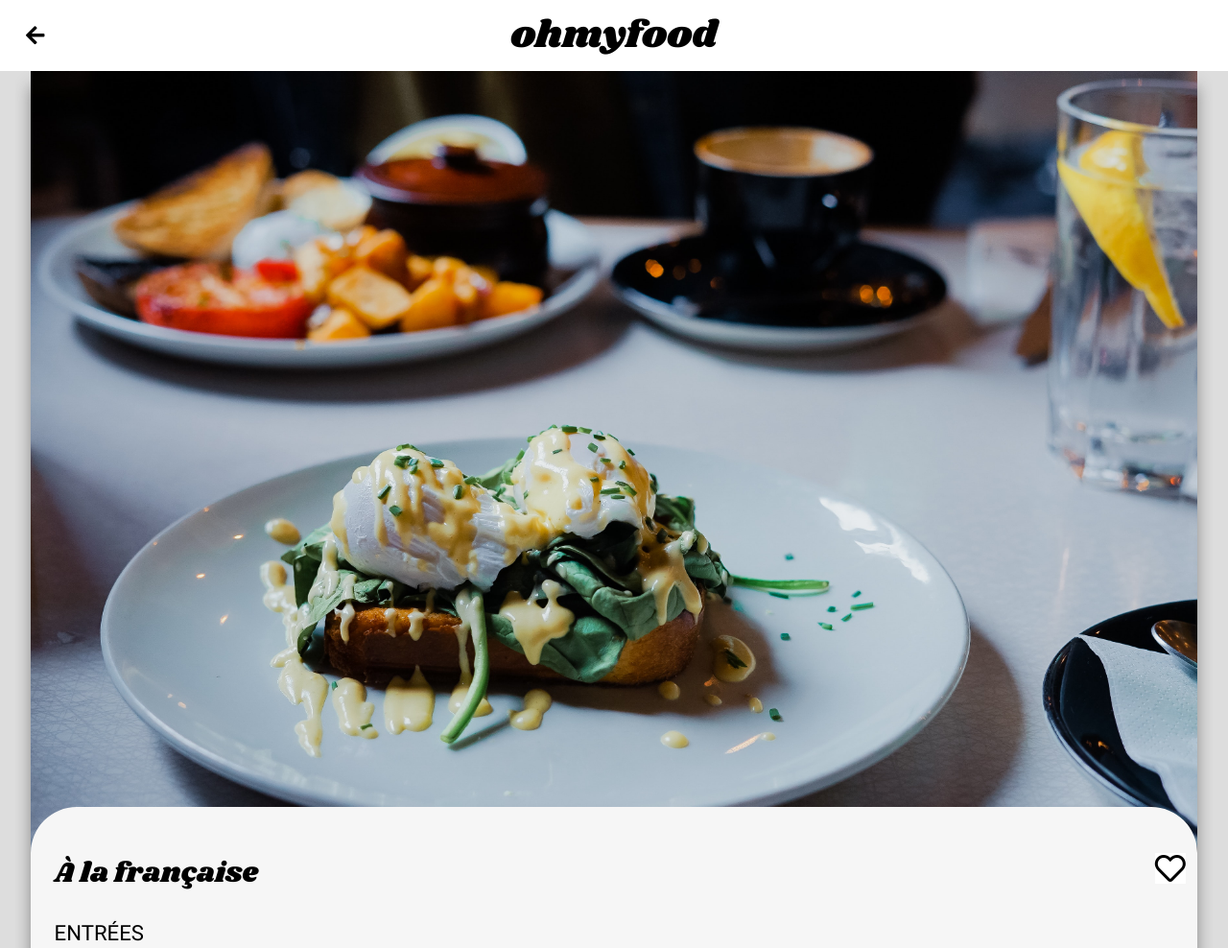
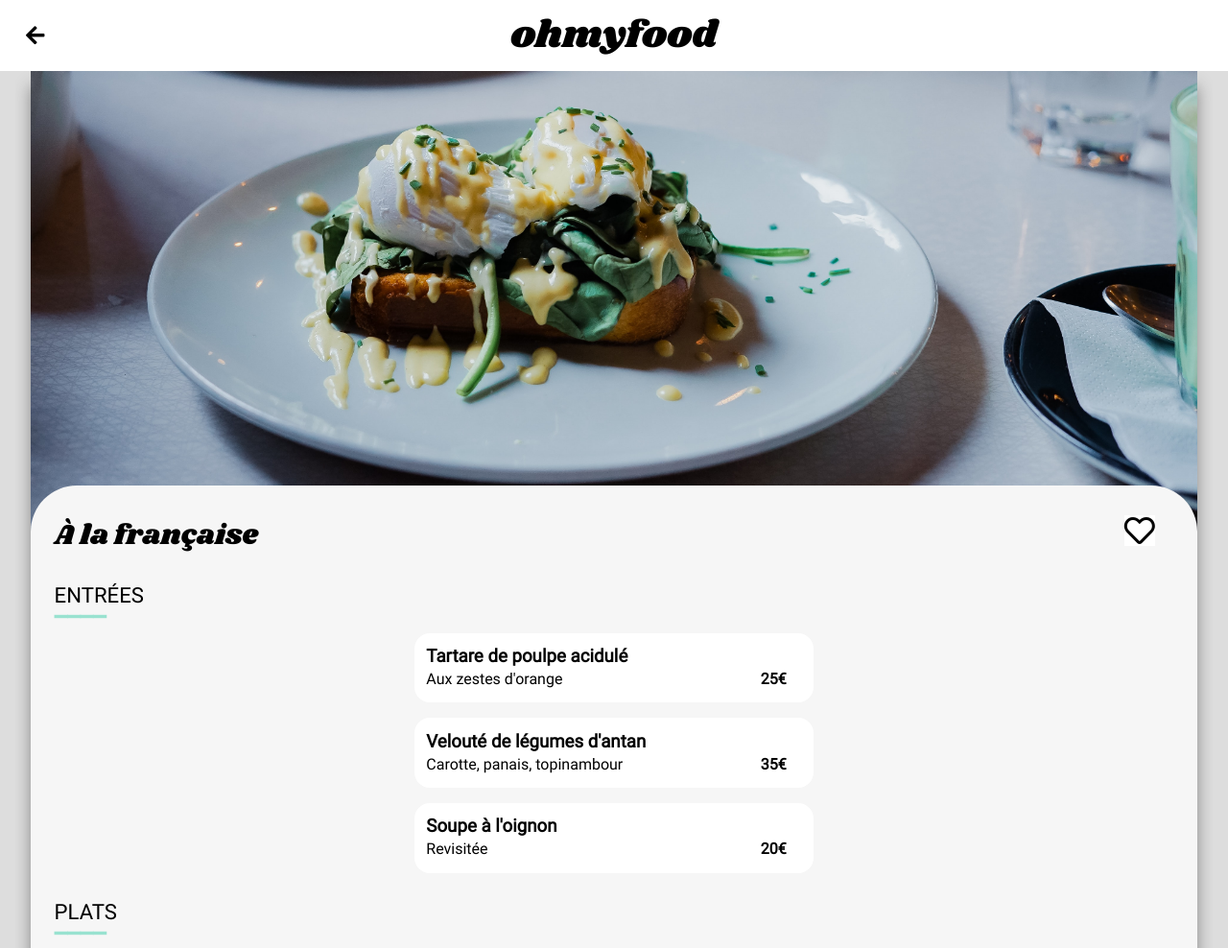
Before and after one commit to marinvar/StephaneLefevre_3_28092020, a website: page restaurants/a-la-francaise.html in a window 1280 px wide. Shown: the top 988 px of the page at 96% size. Drawn offline with Linux system fonts and the light colour scheme.

Commit message:
adjustments on restaurant pictures and their divs

```diff
--- a/restaurants/a-la-francaise.html
+++ b/restaurants/a-la-francaise.html
@@ -5,11 +5,8 @@
   <meta name="viewport" content="width=device-width, initial-scale=1.0">
   <link rel="icon" type="image/png" href="../images/favicon.ico" sizes="32x32">
 
-  <!-- CSS files -->
   <link rel="stylesheet" href="../css/style.css" />
-  <!-- <link rel="stylesheet" href="../css/style_medium.css" media="screen and (min-width: 481px)" />
-  <link rel="stylesheet" href="../css/style_large.css" media="screen and (min-width: 769px)" /> -->
-  <!-- end css files -->
+
   <title>ohmyfood</title>
 </head>
 <body>
@@ -19,9 +16,7 @@
   </header>
 
   <main class="resto">
-    <div class="zoom">
-      <img src="../images/restaurants/a-la-francaise.jpg" alt="Une assiette du restaurant À la française">
-      <div class="mask"></div>
+    <div class="__image __image--francaise">
     </div>
     <section>
       <h1>À la française<i class="far fa-heart"></i><i class="fas fa-heart"></i></h1>
--- a/sass/components/_dish.scss
+++ b/sass/components/_dish.scss
@@ -22,6 +22,7 @@
         display: block;
         overflow-wrap: break-word;
         overflow: hidden;
+        margin-right: map-get($margin, small);
       }
     }
     &:hover .__served-with {
--- a/sass/components/_operation-guide.scss
+++ b/sass/components/_operation-guide.scss
@@ -47,7 +47,7 @@
     ol {
       display: flex;
       li {
-        width: map-get($operation-guide, li-width-xsmall);
+        width: map-get($operation-guide, li-width-xxsmall);
         i {
           margin: auto map-get($margin, small) auto map-get($margin, small);
         }
@@ -60,7 +60,7 @@
   .operation {
     ol {
       li {
-        width: map-get($operation-guide, li-width-small);
+        width: map-get($operation-guide, li-width-xsmall);
         i {
           margin: auto map-get($margin, medium) auto map-get($margin, medium);
         }
--- a/sass/layout/_footer.scss
+++ b/sass/layout/_footer.scss
@@ -38,10 +38,11 @@ footer {
         font-size: map-get($font-size, heading);
       }
     }
-  }
-  ul {
+    ul {
     display: flex;
     flex: auto;
     justify-content: space-around;
   }
+  }
+
 }
--- a/sass/pages/_restaurant.scss
+++ b/sass/pages/_restaurant.scss
@@ -19,22 +19,35 @@ h1 > i {
     -webkit-text-fill-color: transparent;
   }
 }
-
 .resto {
   background-color: map-get($color, restaurants-background);
   padding-bottom: map-get($padding, xl);
-  .zoom {
-    overflow: hidden;
-    position: relative;
-    .mask {
-      background-color: map-get($color, restaurants-background);
-      border-radius: 3rem 3rem 0 0;
-      bottom: 0;
-      z-index: 1;
-      width: 100%;
-      height: 3rem;
-      position: absolute;
+  .__image {
+    width: 100%;
+    min-height: 20rem;
+    background-size: cover;
+    &--note-enchantee {
+    background-position: 50% 45%;
+    background-image: url(../images/restaurants/la-note-enchantee.jpg);
     }
+    &--palette-du-gout {
+    background-position: 50% 0%;
+    background-image: url(../images/restaurants/la-palette-du-gout.jpg);
+    }
+    &--francaise {
+    background-position: 50% 0%;
+    background-image: url(../images/restaurants/a-la-francaise.jpg);
+    }
+    &--delice-des-sens {
+    background-position: 50% 47%;
+    background-image: url(../images/restaurants/le-delice-des-sens.jpg);
+    }
+  }
+  section {
+    border-radius: 3rem 3rem 0 0;
+    background-color: map-get($color, restaurants-background);
+    padding-top: map-get($padding, xl);
+    margin-top: map-get($margin, xxl) * -1;
   }
   img {
     width: 100%;
@@ -47,6 +60,7 @@ h1 > i {
     display: flex;
     align-items: baseline;
     justify-content: space-between;
+    position: relative;
   }
   h2 {
     padding: 0 map-get($padding, large);
@@ -63,3 +77,27 @@ h1 > i {
     }
   }
 }
+
+@media (min-width: 768px) {
+  .resto {
+    .__image {
+      min-height: 30rem;
+    }
+  }
+}
+
+@media (min-width: 1024px) {
+  .resto {
+    .__image {
+      &--note-enchantee {
+        background-position: 50% 60%;
+        }
+      &--palette-du-gout {
+        background-position: 50% 50%;
+        }
+      &--francaise, &--delice-des-sens {
+        background-position: 50% 90%;
+      }
+    }
+  }
+}
--- a/sass/utilities/_variables.scss
+++ b/sass/utilities/_variables.scss
@@ -18,6 +18,7 @@ $font-weight: (
 );
 
 $margin: (
+  xxl: 3rem,
   xl: 2.077rem,
   large: 1.69rem,
   medium: 1rem,
@@ -81,7 +82,8 @@ $operation-guide: (
   bullet-size: 1.5rem,
   li-width-medium: 24.77rem,
   li-width-small: 20rem,
-  li-width-xsmall: 16rem,
+  li-width-xsmall: 18rem,
+  li-width-xxsmall: 16rem,
   li-height: 5.38rem
 );
 
```
Also changed, not shown: restaurants/la-note-enchantee.html (+2 -7 lines), restaurants/la-palette-du-gout.html (+2 -7 lines), restaurants/le-delice-des-sens.html (+2 -7 lines), css/style.css, 1 other file.
